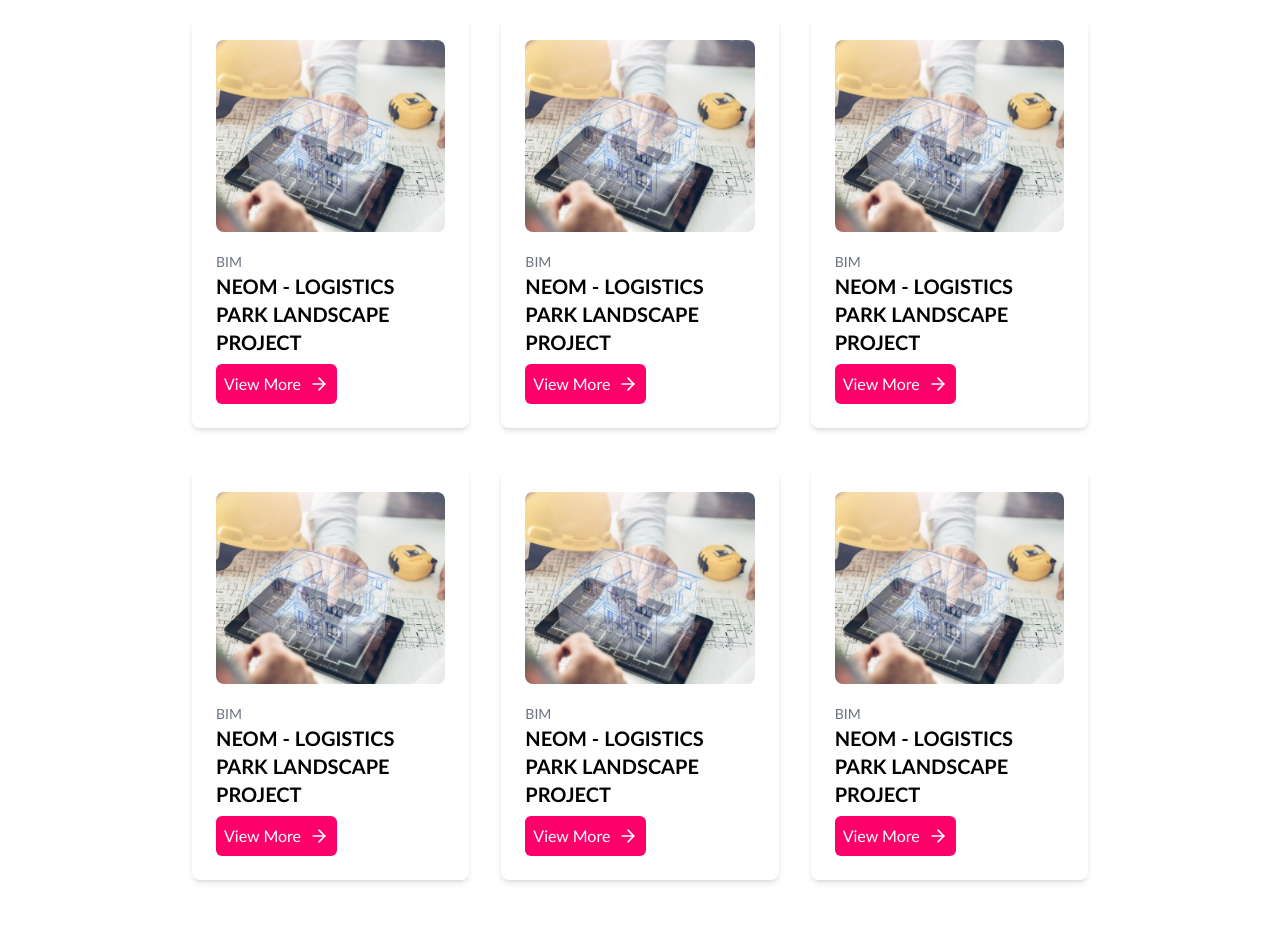
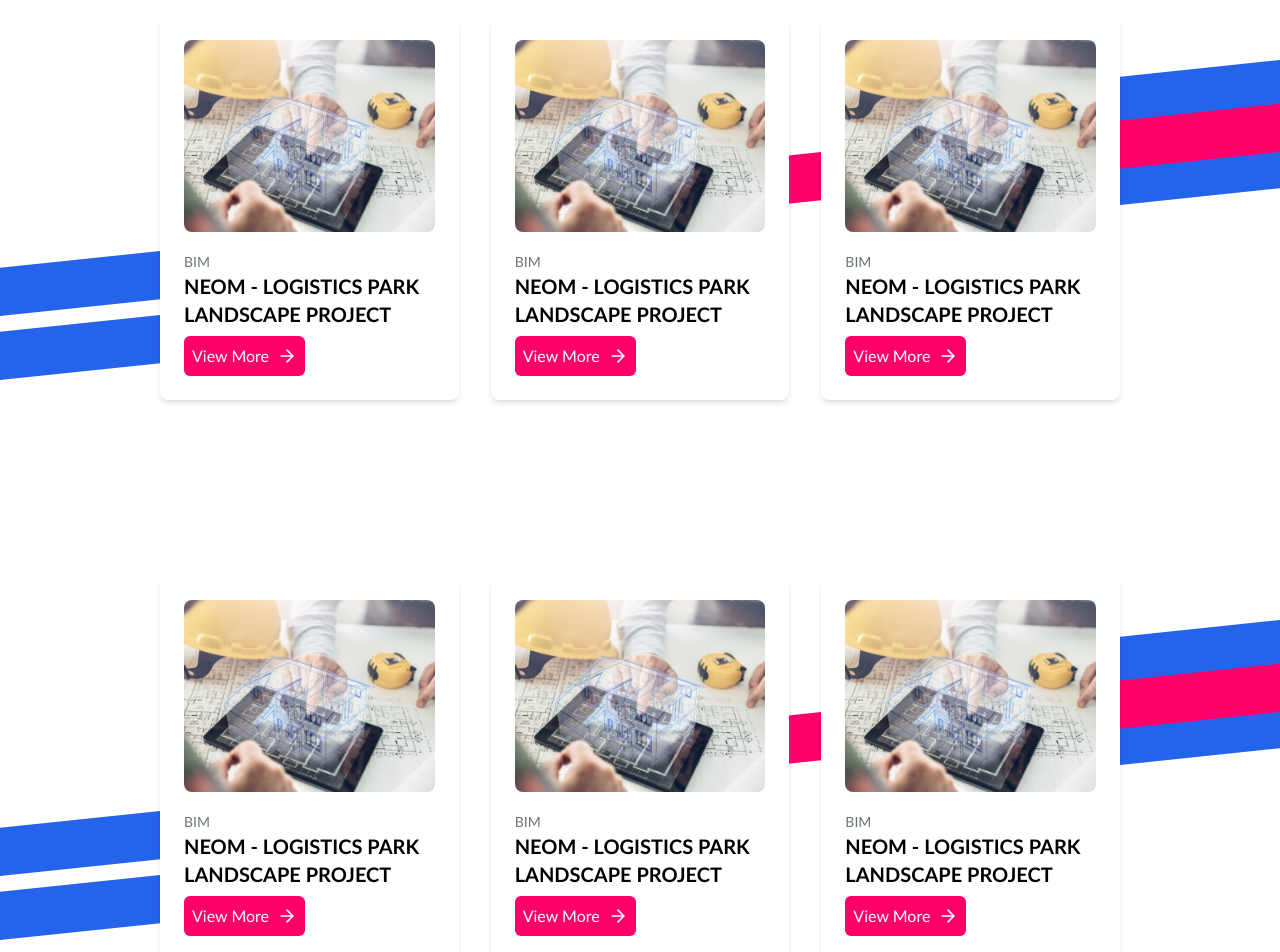
Before and after one commit to Thund3rHawk/BIM-user-frontend, a React (Vite) app: page /projects in a window 1280 px wide. Shown: the part 1000-1952 px from the top of the page. Built offline with nearby package versions, Linux system fonts and the light colour scheme.

Commit message:
background changes in courses

```diff
--- a/src/components/CourseCard.tsx
+++ b/src/components/CourseCard.tsx
@@ -17,7 +17,7 @@
     navigate(`/courses/${id}`);
   };
   return (
-    <div className="bg-white shadow-md rounded-lg p-6 flex flex-col gap-5 w-[300px] ">
+    <div className="bg-white shadow-md rounded-lg p-6 flex flex-col gap-5 w-[300px]  ">
       <img
         src={image}
         alt="Course"
--- a/src/pages/Courses.jsx
+++ b/src/pages/Courses.jsx
@@ -155,7 +155,8 @@
         </h3>
       </div>
 
-      <div className="flex space-x-8 px-48 py-10 justify-between">
+      <div className=" relative min-h-[70vh]  justify-center flex ">
+        <div className="flex w-[75%] absolute z-10 space-x-8 py-10  justify-between">
           {courseData.map((course, index) => (
             <CourseCard
               image={course.image}
@@ -170,6 +171,15 @@
           ))}
         </div>
 
+        <div className="w-[30%] z-0 -left-10 bottom-20 absolute h-12 bg-blue-600 transform -rotate-6" />
+        <div className="w-[30%] z-0 -left-10 bottom-36 absolute h-12 bg-blue-600 transform -rotate-6" />
+
+        <div className="w-[30%] z-0 -right-10 top-20 absolute h-12 bg-blue-600 transform -rotate-6" />
+        <div className="w-[30%] z-0 -right-10 top-40 absolute h-12 bg-blue-600 transform -rotate-6" />
+
+        <div className="w-[60%] z-0 -right-10 top-36 absolute h-12 bg-[#FF006B] transform -rotate-6" />
+      </div>
+
       {/* based on interest */}
 
       <div className="my-5 px-32">
@@ -179,7 +189,8 @@
         </h3>
       </div>
 
-      <div className="flex space-x-8 px-48 py-10 justify-between">
+      <div className=" relative min-h-[70vh]  justify-center flex ">
+        <div className="flex w-[75%] absolute z-10 space-x-8 py-10  justify-between">
           {courseData.map((course, index) => (
             <CourseCard
               image={course.image}
@@ -193,6 +204,15 @@
             />
           ))}
         </div>
+
+        <div className="w-[30%] z-0 -left-10 bottom-20 absolute h-12 bg-blue-600 transform -rotate-6" />
+        <div className="w-[30%] z-0 -left-10 bottom-36 absolute h-12 bg-blue-600 transform -rotate-6" />
+
+        <div className="w-[30%] z-0 -right-10 top-20 absolute h-12 bg-blue-600 transform -rotate-6" />
+        <div className="w-[30%] z-0 -right-10 top-40 absolute h-12 bg-blue-600 transform -rotate-6" />
+
+        <div className="w-[60%] z-0 -right-10 top-36 absolute h-12 bg-[#FF006B] transform -rotate-6" />
+      </div>
       <Footer />
     </div>
   );
--- a/src/pages/Home.jsx
+++ b/src/pages/Home.jsx
@@ -441,12 +441,13 @@
           </div>
         </div>
 
-        <div className="w-[30%] z-0 -left-10 top-80 absolute h-12 bg-blue-600 transform -rotate-6" />
-        <div className="w-[30%] z-0 -left-10 top-96 absolute h-12 bg-blue-600 transform -rotate-6" />
+        <div className="w-[30%] z-0 -left-10 bottom-56 absolute h-12 bg-blue-600 transform -rotate-6" />
+        <div className="w-[30%] z-0 -left-10 bottom-40 absolute h-12 bg-blue-600 transform -rotate-6" />
 
-        <div className="w-[30%] z-0 -right-10 top-56 absolute h-12 bg-blue-600 transform -rotate-6" />
+        <div className="w-[30%] z-0 -right-10 top-60 absolute h-12 bg-blue-600 transform -rotate-6" />
+        <div className="w-[30%] z-0 -right-10 top-[45%] absolute h-12 bg-blue-600 transform -rotate-6" />
 
-        <div className="w-[30%] z-0 -right-10 top-72 absolute h-12 bg-[#FF006B] transform -rotate-6" />
+        <div className="w-[60%] z-0 -right-10 top-[42%] absolute h-12 bg-[#FF006B] transform -rotate-6" />
       </div>
 
       {/* out top projects  */}
--- a/src/pages/Projects.jsx
+++ b/src/pages/Projects.jsx
@@ -62,7 +62,9 @@
       <div className="my-1 px-32 mt-20">
         <h1 className="text-3xl font-bold mb-2">Our Top Projects</h1>
       </div>
-      <div className="flex space-x-8 px-48 py-5 justify-between">
+
+      <div className=" relative min-h-[70vh]  justify-center flex ">
+        <div className="flex space-x-8 absolute w-[75%] z-10 py-5 justify-between">
           {projectData.map((project) => (
             <ProjectCard
               subtitle={project.subtitle}
@@ -72,7 +74,17 @@
             />
           ))}
         </div>
-      <div className="flex space-x-8 px-48 py-5 mb-16 justify-between">
+        <div className="w-[30%] z-0 -left-10 top-64 absolute h-12 bg-blue-600 transform -rotate-6" />
+        <div className="w-[30%] z-0 -left-10 top-80 absolute h-12 bg-blue-600 transform -rotate-6" />
+
+        <div className="w-[30%] z-0 -right-10 top-20 absolute h-12 bg-blue-600 transform -rotate-6" />
+        <div className="w-[30%] z-0 -right-10 top-40 absolute h-12 bg-blue-600 transform -rotate-6" />
+
+        <div className="w-[60%] z-0 -right-10 top-36 absolute h-12 bg-[#FF006B] transform -rotate-6" />
+      </div>
+
+      <div className=" relative min-h-[70vh]  justify-center flex ">
+        <div className="flex space-x-8 absolute w-[75%] z-10 py-5 justify-between">
           {projectData.map((project) => (
             <ProjectCard
               subtitle={project.subtitle}
@@ -82,6 +94,14 @@
             />
           ))}
         </div>
+        <div className="w-[30%] z-0 -left-10 top-64 absolute h-12 bg-blue-600 transform -rotate-6" />
+        <div className="w-[30%] z-0 -left-10 top-80 absolute h-12 bg-blue-600 transform -rotate-6" />
+
+        <div className="w-[30%] z-0 -right-10 top-20 absolute h-12 bg-blue-600 transform -rotate-6" />
+        <div className="w-[30%] z-0 -right-10 top-40 absolute h-12 bg-blue-600 transform -rotate-6" />
+
+        <div className="w-[60%] z-0 -right-10 top-36 absolute h-12 bg-[#FF006B] transform -rotate-6" />
+      </div>
       <Contact />
       <Footer />
     </div>
```
Lines whose indentation alone changed are shown as unchanged.
